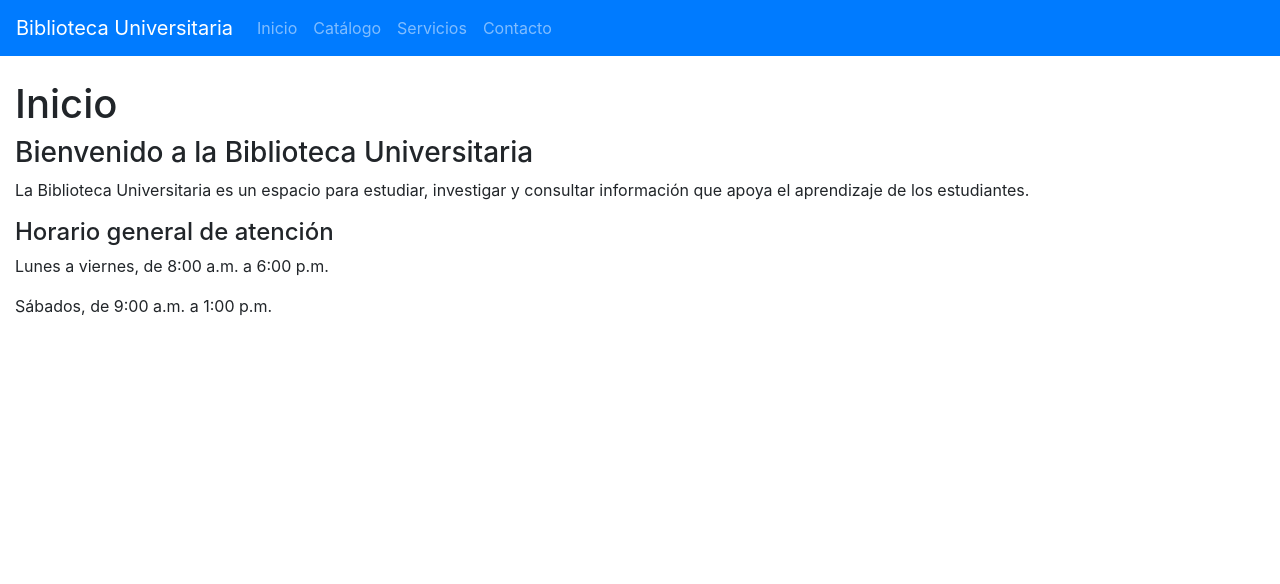
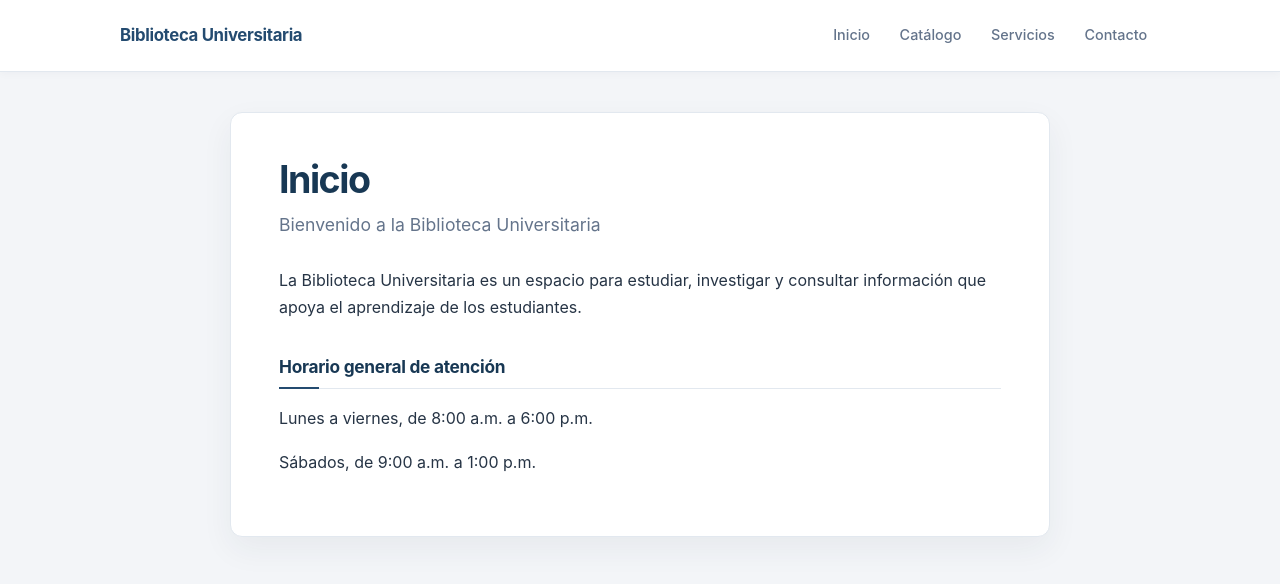
Before and after one commit to JulioGZ06/Biblioteca, a Flask app: page / in a window 1280 px wide. Shown: the top 584 px of the page. Run offline with Flask 3, Linux system fonts and the light colour scheme.

Commit message:
Actualicacion de CSS 2026/10/28

```diff
--- /dev/null
+++ b/static/styles.css
@@ -0,0 +1,171 @@
+:root {
+    --color-background: #f3f5f8;
+    --color-surface: #ffffff;
+    --color-text: #263445;
+    --color-muted: #64748b;
+    --color-primary: #244b70;
+    --color-primary-hover: #183854;
+    --color-border: #e2e8ef;
+    --color-soft: #f7f9fb;
+    --shadow-card: 0 12px 32px rgba(28, 45, 64, 0.06);
+}
+
+body {
+    margin: 0;
+    background: var(--color-background);
+    color: var(--color-text);
+    font-family: -apple-system, BlinkMacSystemFont, "Segoe UI", sans-serif;
+    line-height: 1.7;
+    -webkit-font-smoothing: antialiased;
+}
+
+.navbar {
+    display: flex;
+    flex-wrap: wrap;
+    justify-content: space-between;
+    gap: 0.75rem 2rem;
+    padding: 1rem max(1.5rem, calc((100% - 1040px) / 2)) !important;
+    background: var(--color-surface) !important;
+    border-bottom: 1px solid var(--color-border);
+    box-shadow: 0 2px 8px rgba(28, 45, 64, 0.03);
+}
+
+.navbar-brand {
+    margin-right: 1rem;
+    color: var(--color-primary) !important;
+    font-size: 1.05rem;
+    font-weight: 700;
+    letter-spacing: -0.02em;
+}
+
+.navbar-nav {
+    flex-direction: row;
+    flex-wrap: wrap;
+    gap: 0.25rem;
+}
+
+.navbar-nav .nav-item.nav-link {
+    padding: 0.45rem 0.8rem;
+    border-radius: 6px;
+    color: var(--color-muted) !important;
+    font-size: 0.9rem;
+    font-weight: 500;
+    transition: background-color 160ms ease, color 160ms ease;
+}
+
+.navbar-nav .nav-item.nav-link:hover,
+.navbar-nav .nav-item.nav-link:focus {
+    background: var(--color-soft);
+    color: var(--color-primary-hover) !important;
+}
+
+.container-fluid {
+    width: calc(100% - 2rem);
+    max-width: 820px;
+    margin: 2.5rem auto 3rem !important;
+    padding: 2.75rem 3rem !important;
+    border: 1px solid var(--color-border);
+    border-radius: 12px;
+    background: var(--color-surface);
+    box-shadow: var(--shadow-card);
+}
+
+h1 {
+    margin: 0 0 0.55rem;
+    color: var(--color-primary-hover);
+    font-size: clamp(1.9rem, 4vw, 2.35rem);
+    font-weight: 700;
+    letter-spacing: -0.04em;
+    line-height: 1.2;
+}
+
+h3 {
+    margin: 0 0 1.75rem;
+    color: var(--color-muted);
+    font-size: 1.1rem;
+    font-weight: 400;
+    line-height: 1.6;
+}
+
+p {
+    margin: 0 0 1rem;
+    color: var(--color-text);
+    font-size: 1rem;
+}
+
+h4 {
+    position: relative;
+    margin: 2.25rem 0 1rem;
+    padding-bottom: 0.65rem;
+    border-bottom: 1px solid var(--color-border);
+    color: var(--color-primary-hover);
+    font-size: 1.08rem;
+    font-weight: 650;
+    letter-spacing: -0.015em;
+}
+
+h4::after {
+    position: absolute;
+    bottom: -1px;
+    left: 0;
+    width: 2.5rem;
+    height: 2px;
+    background: var(--color-primary);
+    content: "";
+}
+
+ul {
+    display: grid;
+    gap: 0.6rem;
+    margin: 1rem 0 0;
+    padding: 0;
+    list-style: none;
+}
+
+li {
+    position: relative;
+    padding: 0.85rem 1rem 0.85rem 2rem;
+    border: 1px solid var(--color-border);
+    border-radius: 7px;
+    background: var(--color-soft);
+    color: var(--color-muted);
+    font-size: 0.96rem;
+}
+
+li::before {
+    position: absolute;
+    top: 1.28rem;
+    left: 1rem;
+    width: 0.4rem;
+    height: 0.4rem;
+    border-radius: 50%;
+    background: var(--color-primary);
+    content: "";
+}
+
+strong {
+    color: var(--color-primary-hover);
+    font-weight: 650;
+}
+
+@media (max-width: 600px) {
+    .navbar {
+        align-items: flex-start;
+        flex-direction: column;
+        padding: 0.85rem 1rem !important;
+    }
+
+    .navbar-nav {
+        width: 100%;
+    }
+
+    .navbar-nav .nav-item.nav-link {
+        padding: 0.4rem 0.65rem;
+    }
+
+    .container-fluid {
+        width: calc(100% - 1.25rem);
+        margin: 1.25rem auto 2rem !important;
+        padding: 1.6rem 1.25rem !important;
+    }
+}
--- a/templates/layout.html
+++ b/templates/layout.html
@@ -9,6 +9,7 @@
 
     <link rel="stylesheet"
           href="https://cdn.jsdelivr.net/npm/bootstrap@4.6.2/dist/css/bootstrap.min.css">
+    <link rel="stylesheet" href="{{ url_for('static', filename='styles.css') }}">
 </head>
 <body>
 
```
